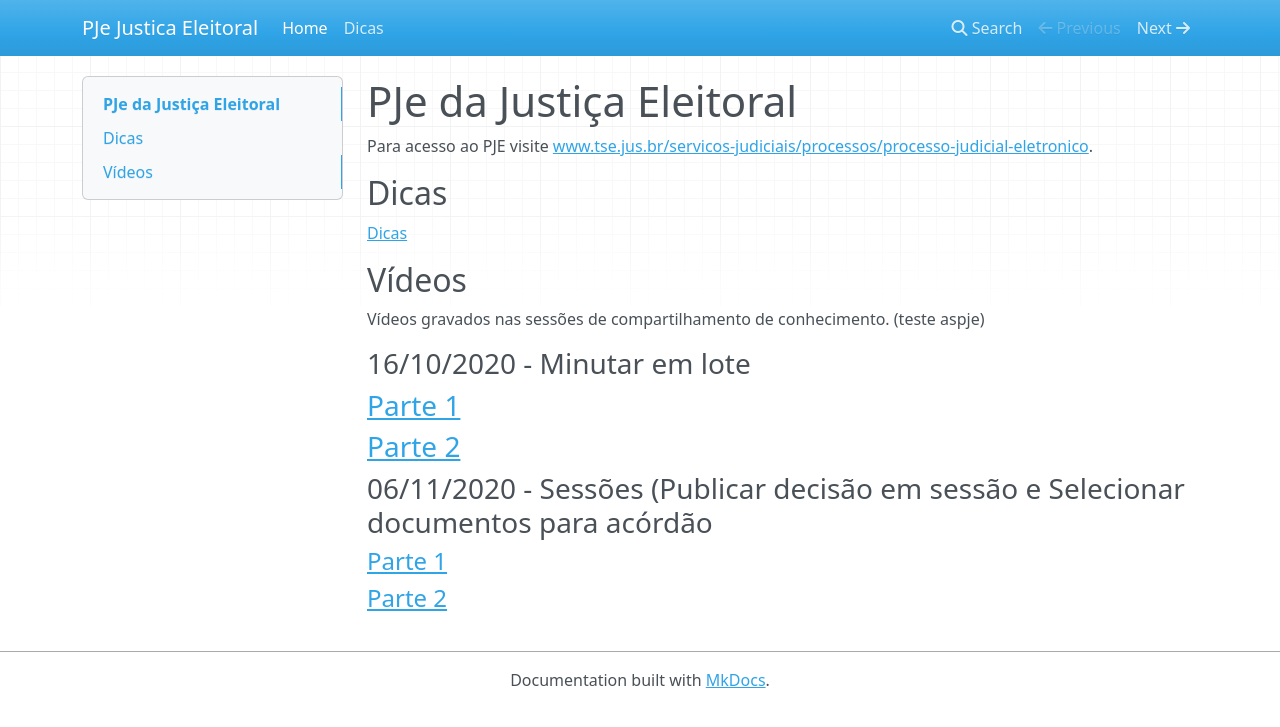
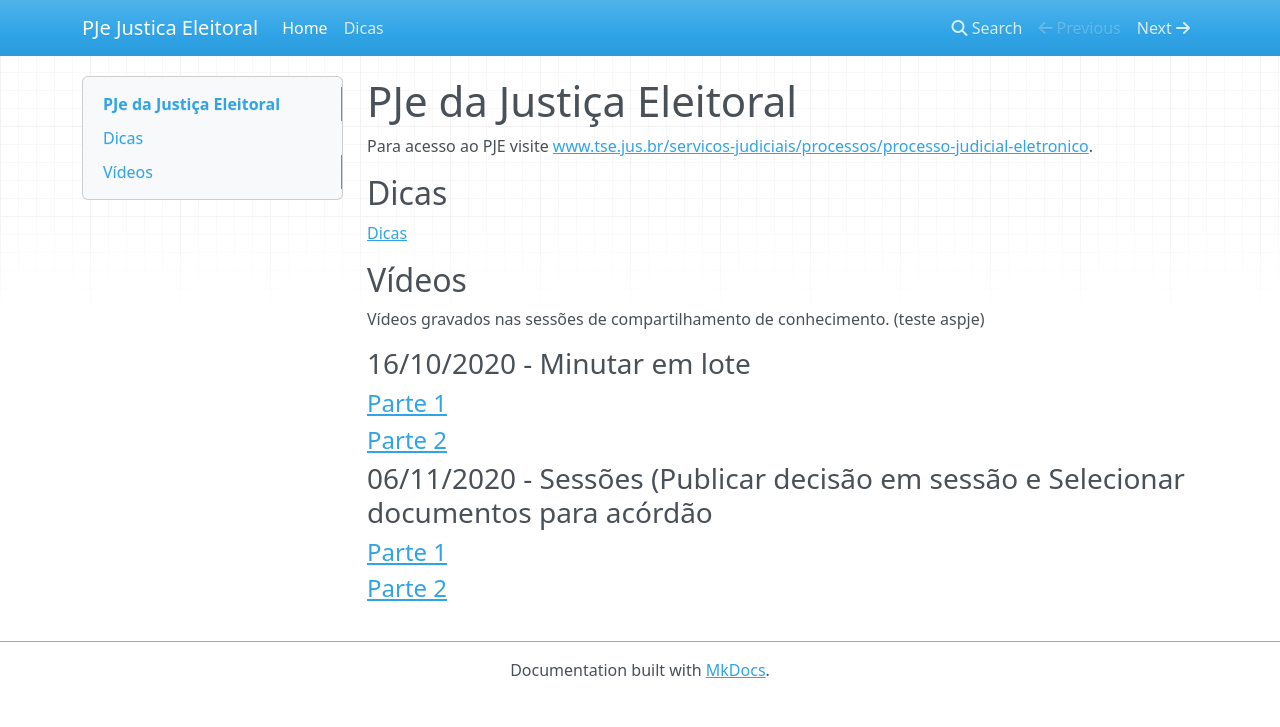
Before and after one commit to PJeJE/dicas_versao_1, an MkDocs documentation site: the page built from docs/index.md, in a window 1280 px wide. Shown: the top 727 px of the page. Built offline with MkDocs 1.6.1, drawn with Linux system fonts in a browser that asks for light colours; nearby versions of some CDN libraries; old or Windows-style settings are respelled for this version of MkDocs.

Commit message:
formatação

```diff
--- a/docs/index.md
+++ b/docs/index.md
@@ -13,8 +13,8 @@
 
 ### 16/10/2020 - Minutar em lote
 
-### [Parte 1](https://www.dropbox.com/s/3w96wuamjhisk82/pje1g45965874363115%20on%202020-10-16%2017-34.mp4?dl=0)
-### [Parte 2](https://www.dropbox.com/s/q346i6014b6t5xz/pje1g45965874363115%20on%202020-10-16%2018-17.mp4?dl=0)
+#### [Parte 1](https://www.dropbox.com/s/3w96wuamjhisk82/pje1g45965874363115%20on%202020-10-16%2017-34.mp4?dl=0)
+#### [Parte 2](https://www.dropbox.com/s/q346i6014b6t5xz/pje1g45965874363115%20on%202020-10-16%2018-17.mp4?dl=0)
 
 ### 06/11/2020 - Sessões (Publicar decisão em sessão e Selecionar documentos para acórdão
 
--- a/mkdocs.yml
+++ b/mkdocs.yml
@@ -1,4 +1,4 @@
 site_name: PJe Justica Eleitoral
-pages:
+nav:
     - Home: index.md
     - Dicas: dicas.md
```
